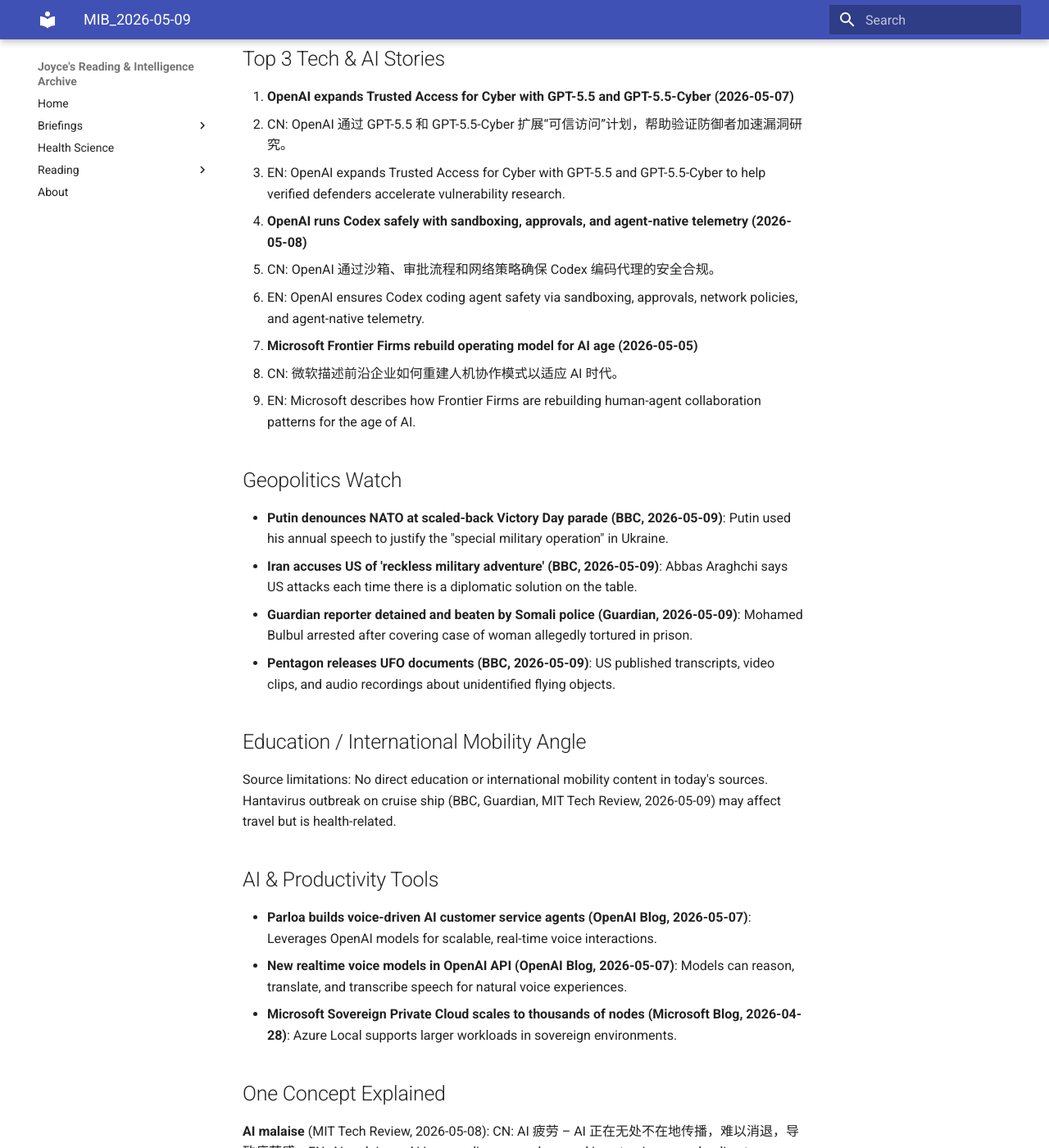
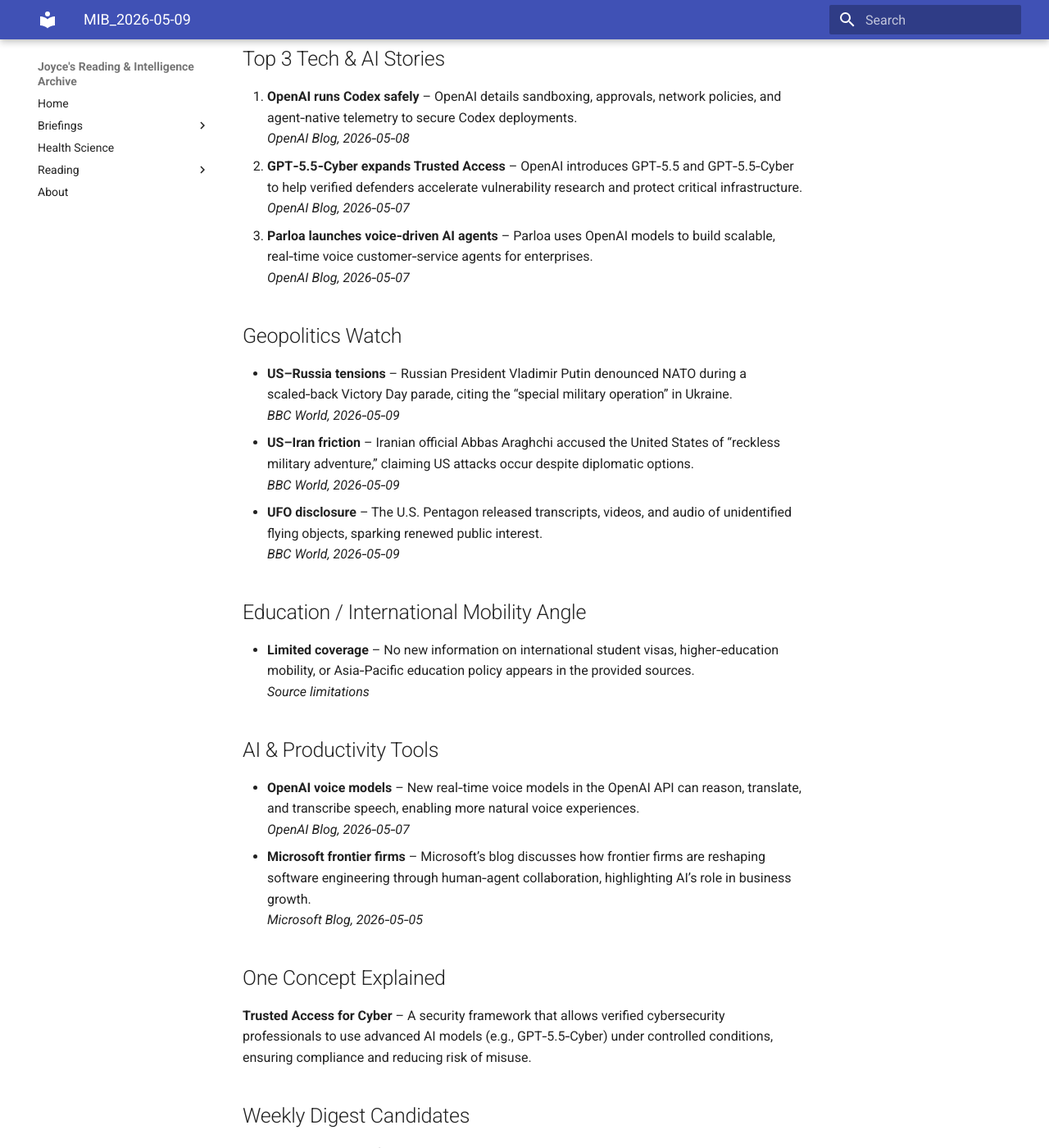
Before and after one commit to Joyce23523/reading-assistant, an MkDocs documentation site: the page built from docs/briefings/daily/2026-05-09.md, in a window 1280 px wide and 1400 px high, scrolled down 207 px. Shown: the whole window at 82% size. Built offline with MkDocs 1.6.1 and Material for MkDocs 9.7.7, drawn with Linux system fonts in a browser that asks for light colours; some of the changed text lies outside the part shown.

Commit message:
Add daily OpenRouter free briefing

```diff
--- a/docs/briefings/daily/2026-05-09.md
+++ b/docs/briefings/daily/2026-05-09.md
@@ -3,42 +3,43 @@
 # Morning Intelligence Briefing｜2026-05-09
 
 ## Top 3 Tech & AI Stories
-1. **OpenAI expands Trusted Access for Cyber with GPT-5.5 and GPT-5.5-Cyber (2026-05-07)**
-   - CN: OpenAI 通过 GPT-5.5 和 GPT-5.5-Cyber 扩展“可信访问”计划，帮助验证防御者加速漏洞研究。
-   - EN: OpenAI expands Trusted Access for Cyber with GPT-5.5 and GPT-5.5-Cyber to help verified defenders accelerate vulnerability research.
-2. **OpenAI runs Codex safely with sandboxing, approvals, and agent-native telemetry (2026-05-08)**
-   - CN: OpenAI 通过沙箱、审批流程和网络策略确保 Codex 编码代理的安全合规。
-   - EN: OpenAI ensures Codex coding agent safety via sandboxing, approvals, network policies, and agent-native telemetry.
-3. **Microsoft Frontier Firms rebuild operating model for AI age (2026-05-05)**
-   - CN: 微软描述前沿企业如何重建人机协作模式以适应 AI 时代。
-   - EN: Microsoft describes how Frontier Firms are rebuilding human-agent collaboration patterns for the age of AI.
+1. **OpenAI runs Codex safely** – OpenAI details sandboxing, approvals, network policies, and agent‑native telemetry to secure Codex deployments.
+   *OpenAI Blog, 2026‑05‑08*
+2. **GPT‑5.5‑Cyber expands Trusted Access** – OpenAI introduces GPT‑5.5 and GPT‑5.5‑Cyber to help verified defenders accelerate vulnerability research and protect critical infrastructure.
+   *OpenAI Blog, 2026‑05‑07*
+3. **Parloa launches voice‑driven AI agents** – Parloa uses OpenAI models to build scalable, real‑time voice customer‑service agents for enterprises.
+   *OpenAI Blog, 2026‑05‑07*
 
 ## Geopolitics Watch
-- **Putin denounces NATO at scaled-back Victory Day parade (BBC, 2026-05-09)**: Putin used his annual speech to justify the "special military operation" in Ukraine.
-- **Iran accuses US of 'reckless military adventure' (BBC, 2026-05-09)**: Abbas Araghchi says US attacks each time there is a diplomatic solution on the table.
-- **Guardian reporter detained and beaten by Somali police (Guardian, 2026-05-09)**: Mohamed Bulbul arrested after covering case of woman allegedly tortured in prison.
-- **Pentagon releases UFO documents (BBC, 2026-05-09)**: US published transcripts, video clips, and audio recordings about unidentified flying objects.
+- **US–Russia tensions** – Russian President Vladimir Putin denounced NATO during a scaled‑back Victory Day parade, citing the “special military operation” in Ukraine.
+  *BBC World, 2026‑05‑09*
+- **US–Iran friction** – Iranian official Abbas Araghchi accused the United States of “reckless military adventure,” claiming US attacks occur despite diplomatic options.
+  *BBC World, 2026‑05‑09*
+- **UFO disclosure** – The U.S. Pentagon released transcripts, videos, and audio of unidentified flying objects, sparking renewed public interest.
+  *BBC World, 2026‑05‑09*
 
 ## Education / International Mobility Angle
-Source limitations: No direct education or international mobility content in today's sources. Hantavirus outbreak on cruise ship (BBC, Guardian, MIT Tech Review, 2026-05-09) may affect travel but is health-related.
+- **Limited coverage** – No new information on international student visas, higher‑education mobility, or Asia‑Pacific education policy appears in the provided sources.
+  *Source limitations*
 
 ## AI & Productivity Tools
-- **Parloa builds voice-driven AI customer service agents (OpenAI Blog, 2026-05-07)**: Leverages OpenAI models for scalable, real-time voice interactions.
-- **New realtime voice models in OpenAI API (OpenAI Blog, 2026-05-07)**: Models can reason, translate, and transcribe speech for natural voice experiences.
-- **Microsoft Sovereign Private Cloud scales to thousands of nodes (Microsoft Blog, 2026-04-28)**: Azure Local supports larger workloads in sovereign environments.
+- **OpenAI voice models** – New real‑time voice models in the OpenAI API can reason, translate, and transcribe speech, enabling more natural voice experiences.
+  *OpenAI Blog, 2026‑05‑07*
+- **Microsoft frontier firms** – Microsoft’s blog discusses how frontier firms are reshaping software engineering through human‑agent collaboration, highlighting AI’s role in business growth.
+  *Microsoft Blog, 2026‑05‑05*
 
 ## One Concept Explained
-**AI malaise** (MIT Tech Review, 2026-05-08): CN: AI 疲劳 – AI 正在无处不在地传播，难以消退，导致疲劳感。EN: AI malaise – AI is spreading everywhere and is not going away, leading to an era of pervasive AI presence causing fatigue.
+**Trusted Access for Cyber** – A security framework that allows verified cybersecurity professionals to use advanced AI models (e.g., GPT‑5.5‑Cyber) under controlled conditions, ensuring compliance and reducing risk of misuse.
 
 ## Weekly Digest Candidates
-- OpenAI GPT-5.5 and Trusted Access for Cyber expansion (OpenAI Blog, 2026-05-07)
-- Musk v. Altman trial week 2: OpenAI fires back, Musk tried to poach Sam Altman (MIT Tech Review, 2026-05-09)
-- Putin denounces NATO at Victory Day parade (BBC, 2026-05-09)
-- Hantavirus outbreak on cruise ship MV Hondius (BBC, Guardian, MIT Tech Review, 2026-05-09)
-- Microsoft Frontier Firms operating model for AI age (Microsoft Blog, 2026-05-05)
+- OpenAI’s Codex safety architecture
+- GPT‑5.5‑Cyber Trusted Access rollout
+- Parloa’s voice‑driven customer‑service platform
+- Microsoft’s frontier‑firm operating model
+- Pentagon UFO disclosure documents
 
 ## Reading System Capture
-Archive into weekly review: Multiple cross-platform developments (OpenAI, Microsoft, Google, MIT, BBC, Guardian) indicate high activity in AI safety, geopolitics, and health crises, warranting weekly synthesis.
+- **Archive** – Yes. The Pentagon UFO release and OpenAI’s new voice models represent significant policy and technological developments that warrant inclusion in the weekly review.
 
 ## Source Notes
-- Source limitations: CSIS sources are from 2016 and not relevant to 2026-05-09; no direct education or international mobility content in today's sources.
+- **Source limitations** – No data on education mobility, visa policy, or Asia‑Pacific higher‑education developments were provided. No information on US‑China technology trade beyond the OpenAI–Microsoft partnership. All other facts are directly cited from the supplied source digest.
```
